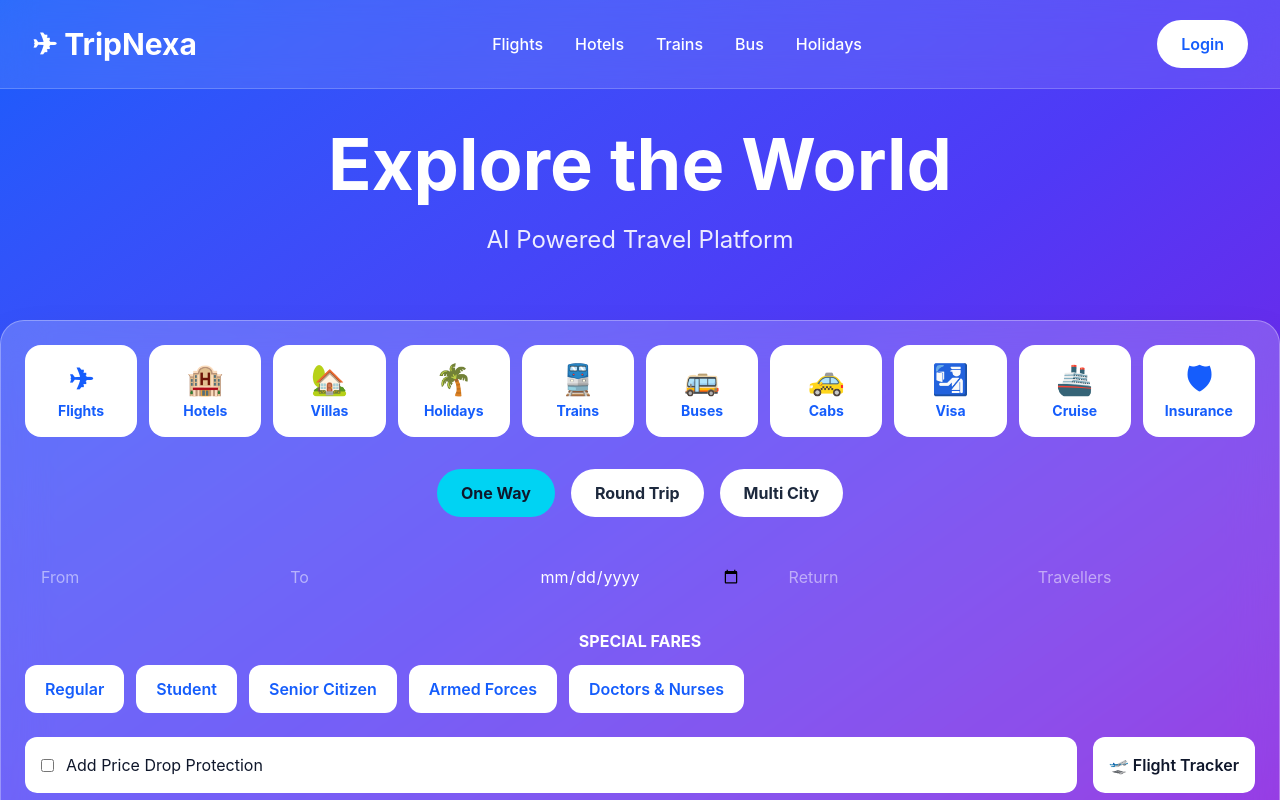
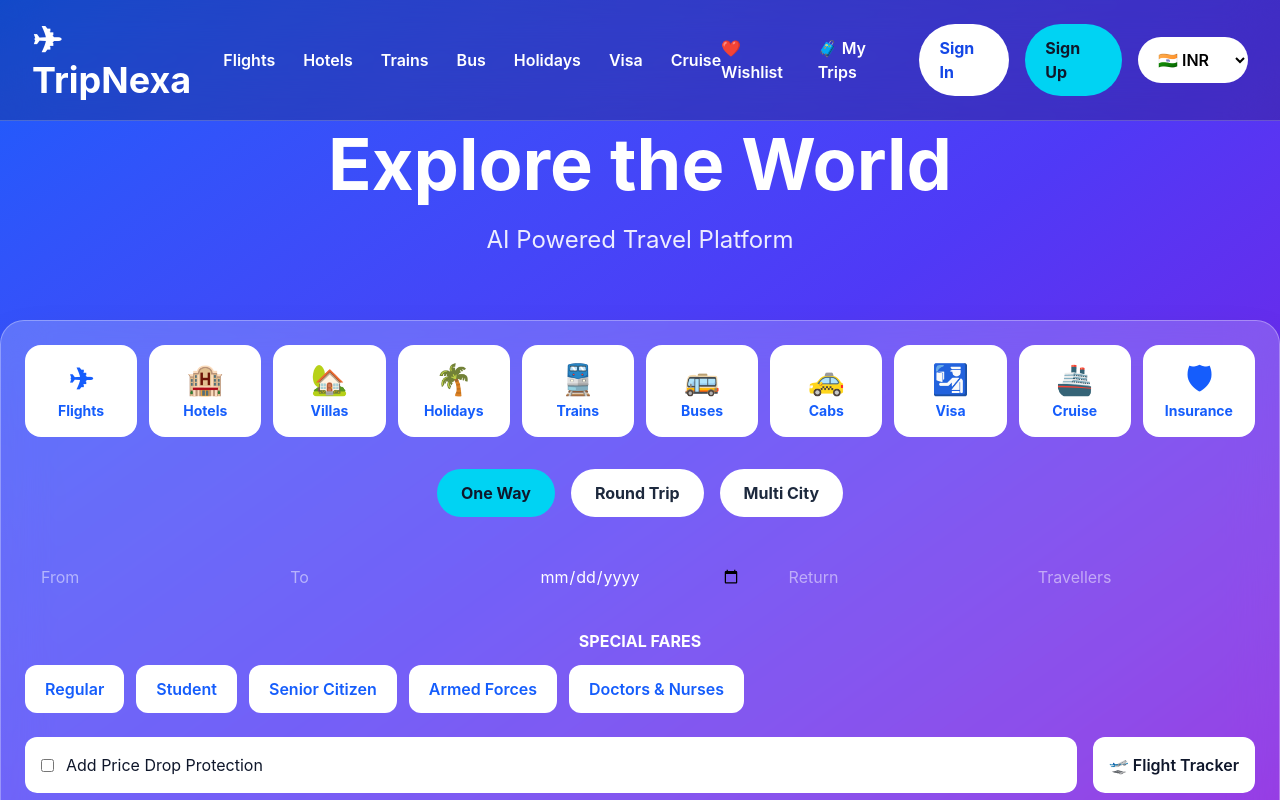
Before and after one commit to aryan20065-cloud/TripNexa, a React (Vite) app in the folder client/: page / in a window 1280 px wide. Shown: the top 800 px of the page. Built offline with nearby package versions, Linux system fonts and the light colour scheme.

Commit message:
Updated navbar with sign in sign up currency options

```diff
--- a/client/src/components/layout/Navbar.jsx
+++ b/client/src/components/layout/Navbar.jsx
@@ -2,13 +2,22 @@
 
 function Navbar() {
   return (
-    <nav className="fixed top-0 left-0 w-full z-50 backdrop-blur-lg bg-white/10 border-b border-white/20">
+    <nav className="fixed top-0 left-0 w-full z-50 backdrop-blur-xl bg-black/20 border-b border-white/20">
       <div className="max-w-7xl mx-auto flex items-center justify-between px-8 py-5">
-        <Link to="/" className="text-3xl font-bold text-white">
+
+        {/* Logo */}
+
+        <Link
+          to="/"
+          className="text-4xl font-bold text-white hover:text-cyan-300 transition"
+        >
           ✈ TripNexa
         </Link>
 
-        <div className="hidden md:flex gap-8 text-white font-medium">
+        {/* Navigation */}
+
+        <div className="hidden lg:flex items-center gap-7 text-white font-semibold">
+
           <Link to="/flights" className="hover:text-cyan-300 transition">
             Flights
           </Link>
@@ -28,14 +37,63 @@
           <Link to="/holidays" className="hover:text-cyan-300 transition">
             Holidays
           </Link>
+
+          <Link to="/visa" className="hover:text-cyan-300 transition">
+            Visa
+          </Link>
+
+          <Link to="/cruise" className="hover:text-cyan-300 transition">
+            Cruise
+          </Link>
+
         </div>
 
-        <Link
-          to="/login"
-          className="bg-white text-blue-600 px-6 py-3 rounded-full font-semibold hover:scale-105 transition"
-        >
-          Login
-        </Link>
+        {/* Right Side */}
+
+        <div className="hidden lg:flex items-center gap-4">
+
+          <Link
+            to="/wishlist"
+            className="text-white hover:text-red-400 transition font-semibold"
+          >
+            ❤️ Wishlist
+          </Link>
+
+          <Link
+            to="/mytrips"
+            className="text-white hover:text-cyan-300 transition font-semibold"
+          >
+            🧳 My Trips
+          </Link>
+
+          <Link
+            to="/signin"
+            className="bg-white text-blue-700 px-5 py-3 rounded-full font-bold hover:bg-cyan-300 transition"
+          >
+            Sign In
+          </Link>
+
+          <Link
+            to="/signup"
+            className="bg-cyan-400 text-slate-900 px-5 py-3 rounded-full font-bold hover:scale-105 transition"
+          >
+            Sign Up
+          </Link>
+
+          <select className="bg-white rounded-full px-4 py-3 font-semibold outline-none cursor-pointer">
+
+            <option>🇮🇳 INR</option>
+
+            <option>🇺🇸 USD</option>
+
+            <option>🇪🇺 EUR</option>
+
+            <option>🇦🇪 AED</option>
+
+          </select>
+
+        </div>
+
       </div>
     </nav>
   );
```
